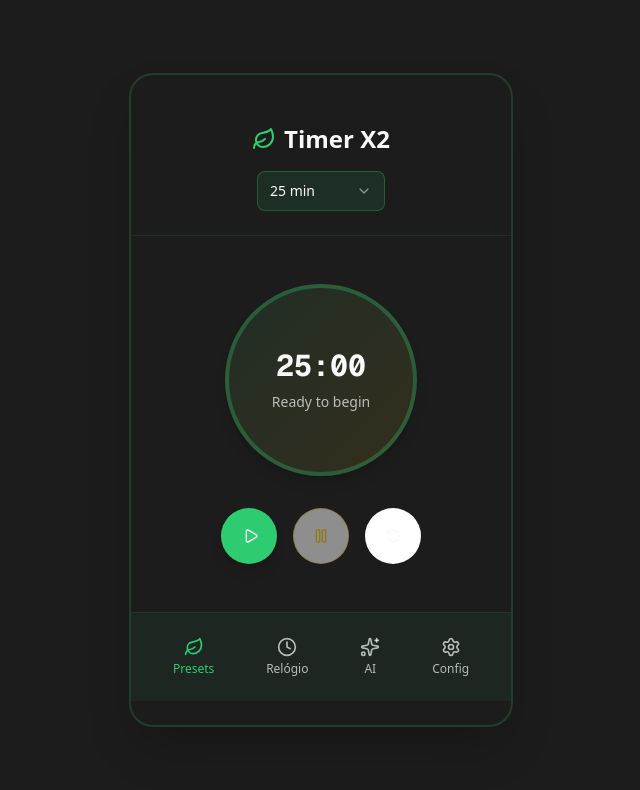
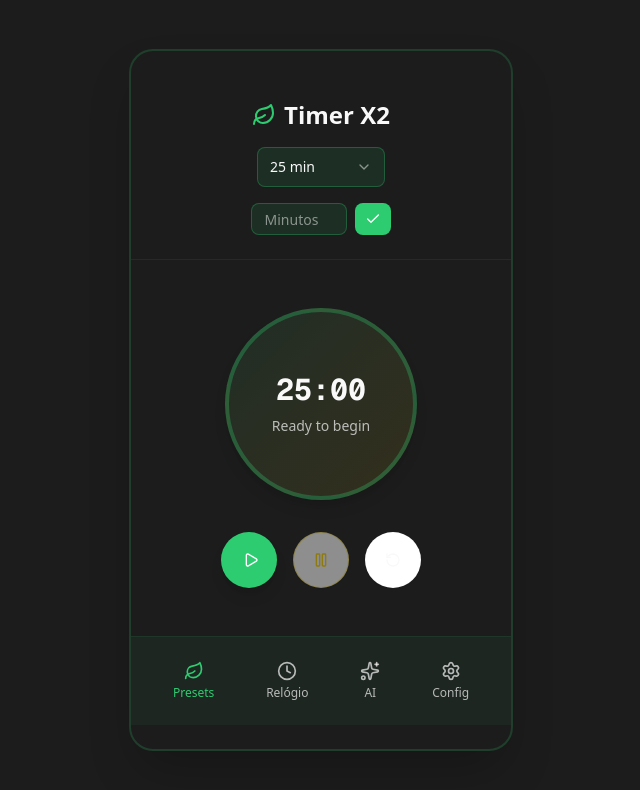
Before and after one commit to raphabruno7/Timer-X2, a Next.js app: page / in a window 1280 px wide. Shown: the top 790 px of the page, without its empty margins (319-959 px from the left). Built offline with nearby package versions, Linux system fonts and the light colour scheme.

Commit message:
feat: tempo manual configurável no timer

```diff
--- a/src/app/page.tsx
+++ b/src/app/page.tsx
@@ -3,13 +3,16 @@
 import { useState, useEffect } from "react";
 import { Button } from "@/components/ui/button";
 import { Card } from "@/components/ui/card";
+import { Input } from "@/components/ui/input";
 import { Select, SelectContent, SelectItem, SelectTrigger, SelectValue } from "@/components/ui/select";
-import { Play, Pause, RotateCcw, Clock, Sparkles, Settings, Leaf } from "lucide-react";
+import { Play, Pause, RotateCcw, Clock, Sparkles, Settings, Leaf, Check } from "lucide-react";
 
 export default function Home() {
   const [tempoInicial, setTempoInicial] = useState(1500); // 25 minutos em segundos
   const [tempo, setTempo] = useState(tempoInicial);
   const [rodando, setRodando] = useState(false);
+  const [inputManual, setInputManual] = useState("");
+  const [erroInput, setErroInput] = useState("");
 
   // Presets de tempo
   const presets = [
@@ -47,6 +50,45 @@ export default function Home() {
     setTempoInicial(novoValor);
     setTempo(novoValor);
     setRodando(false);
+    setInputManual("");
+    setErroInput("");
+  };
+
+  // Função para validar entrada manual
+  const validarInput = (valor: string) => {
+    const minutos = parseInt(valor);
+    if (isNaN(minutos) || minutos < 1) {
+      return "Mínimo 1 minuto";
+    }
+    if (minutos > 180) {
+      return "Máximo 180 minutos";
+    }
+    return "";
+  };
+
+  // Função para aplicar tempo manual
+  const aplicarTempoManual = () => {
+    const erro = validarInput(inputManual);
+    if (erro) {
+      setErroInput(erro);
+      return;
+    }
+
+    const minutos = parseInt(inputManual);
+    const segundos = minutos * 60;
+
+    setTempoInicial(segundos);
+    setTempo(segundos);
+    setRodando(false);
+    setInputManual("");
+    setErroInput("");
+  };
+
+  // Função para lidar com Enter no input
+  const handleKeyPress = (e: React.KeyboardEvent) => {
+    if (e.key === "Enter") {
+      aplicarTempoManual();
+    }
   };
 
   // useEffect para decrementar o tempo quando rodando for true
@@ -85,7 +127,7 @@ export default function Home() {
             </h1>
 
             {/* Preset Selector */}
-            <div className="flex justify-center">
+            <div className="flex justify-center mb-4">
               <Select value={tempoInicial.toString()} onValueChange={handlePresetChange}>
                 <SelectTrigger className="w-32 bg-[#2ECC71]/10 border-[#2ECC71]/30 text-[#F9F9F9] focus:ring-[#2ECC71]/50">
                   <SelectValue />
@@ -102,6 +144,35 @@ export default function Home() {
                   ))}
                 </SelectContent>
               </Select>
+            </div>
+
+            {/* Input Manual */}
+            <div className="flex flex-col items-center gap-2">
+              <div className="flex gap-2 items-center">
+                <Input
+                  type="number"
+                  placeholder="Minutos"
+                  value={inputManual}
+                  onChange={(e) => {
+                    setInputManual(e.target.value);
+                    setErroInput("");
+                  }}
+                  onKeyPress={handleKeyPress}
+                  className="w-24 h-8 text-center bg-[#2ECC71]/10 border-[#2ECC71]/30 text-[#F9F9F9] placeholder:text-[#F9F9F9]/50 focus:ring-[#2ECC71]/50"
+                  min="1"
+                  max="180"
+                />
+                <Button
+                  onClick={aplicarTempoManual}
+                  size="sm"
+                  className="h-8 px-3 bg-[#2ECC71] hover:bg-[#2ECC71]/80 text-white"
+                >
+                  <Check className="w-4 h-4" />
+                </Button>
+              </div>
+              {erroInput && (
+                <p className="text-xs text-red-400">{erroInput}</p>
+              )}
             </div>
           </div>
 
--- /dev/null
+++ b/src/components/ui/input.tsx
@@ -0,0 +1,25 @@
+import * as React from "react"
+
+import { cn } from "@/lib/utils"
+
+export interface InputProps
+  extends React.InputHTMLAttributes<HTMLInputElement> {}
+
+const Input = React.forwardRef<HTMLInputElement, InputProps>(
+  ({ className, type, ...props }, ref) => {
+    return (
+      <input
+        type={type}
+        className={cn(
+          "flex h-10 w-full rounded-md border border-input bg-background px-3 py-2 text-sm ring-offset-background file:border-0 file:bg-transparent file:text-sm file:font-medium placeholder:text-muted-foreground focus-visible:outline-none focus-visible:ring-2 focus-visible:ring-ring focus-visible:ring-offset-2 disabled:cursor-not-allowed disabled:opacity-50",
+          className
+        )}
+        ref={ref}
+        {...props}
+      />
+    )
+  }
+)
+Input.displayName = "Input"
+
+export { Input }
```
